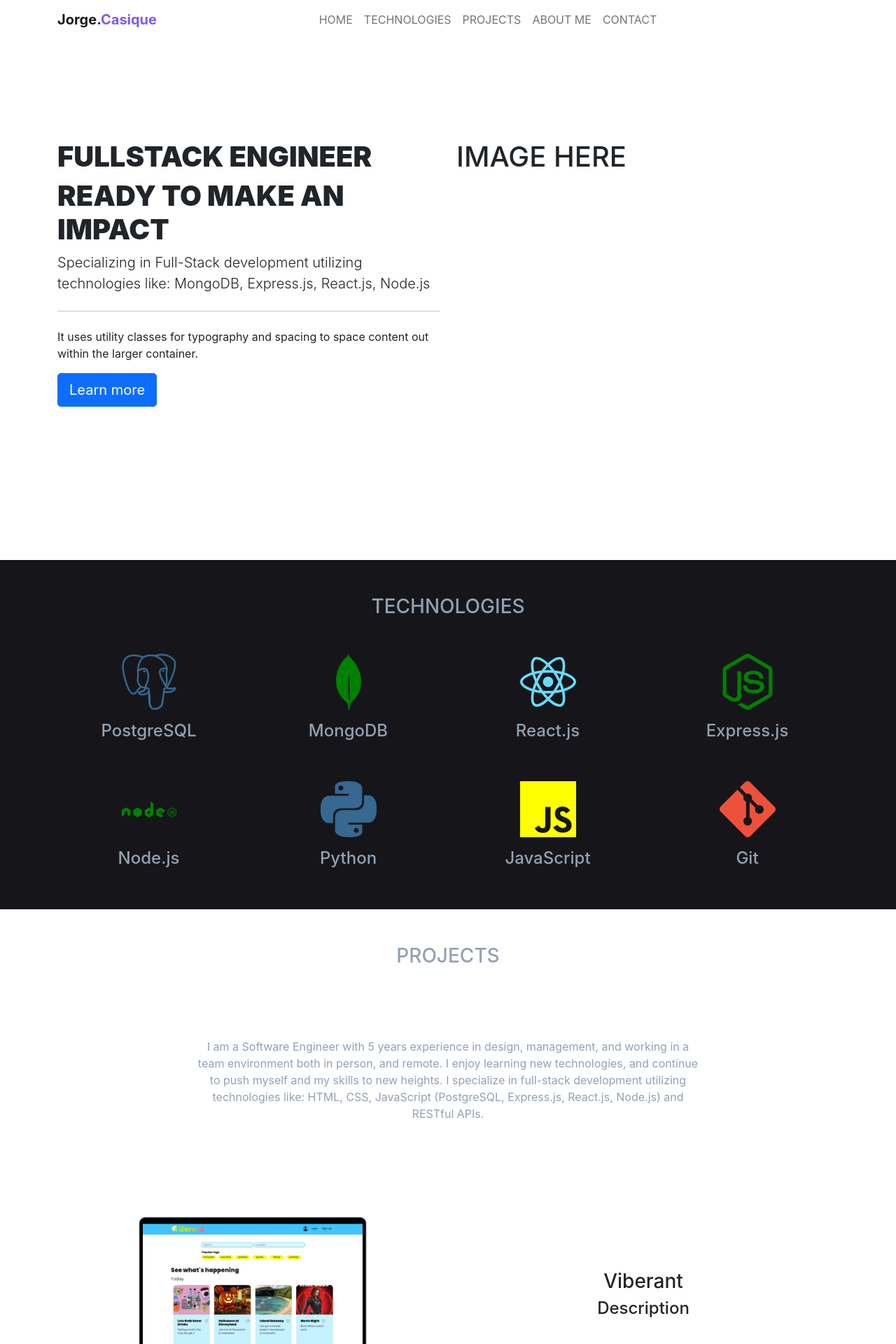
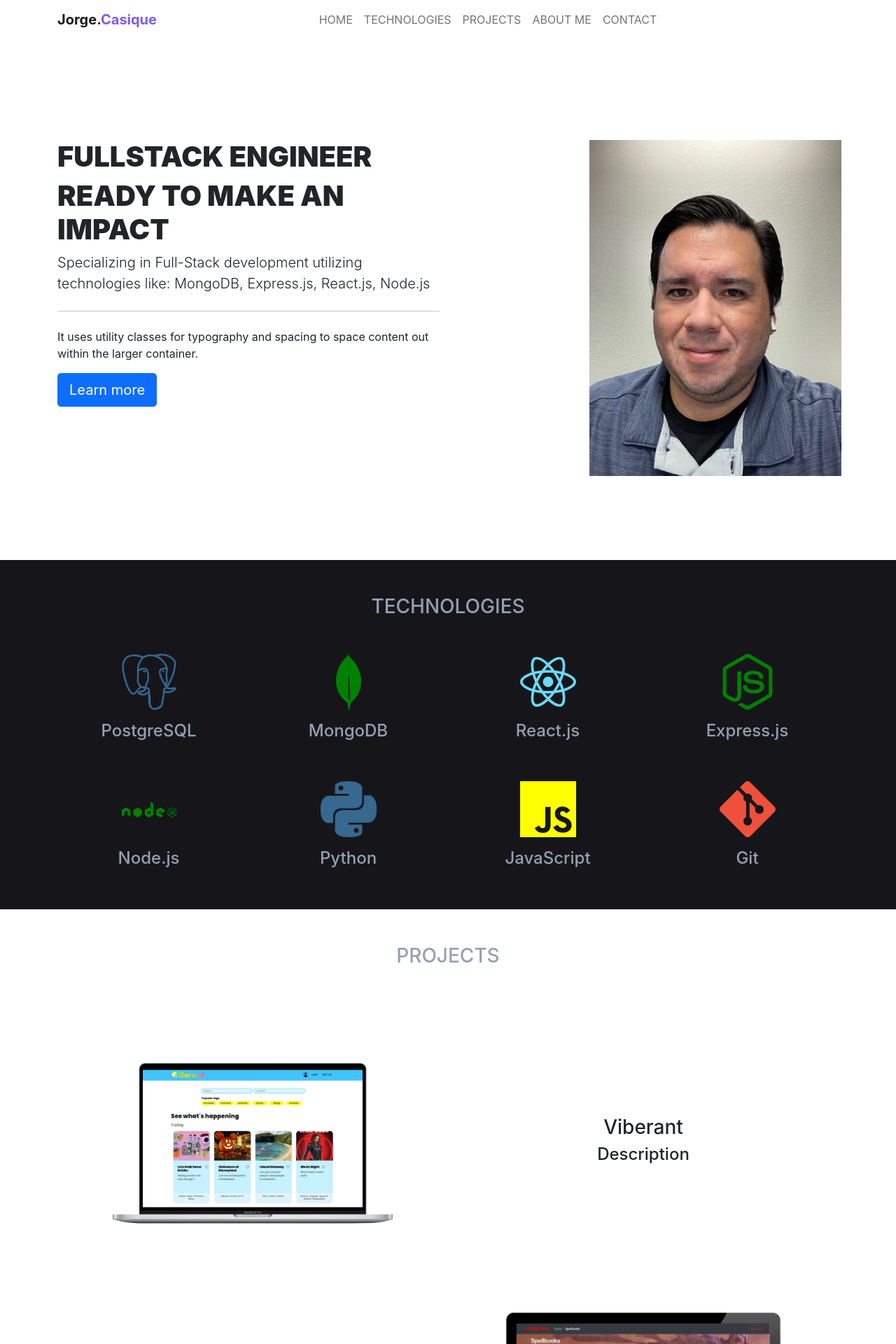
Before and after one commit to Consecratio/portfolio, a React (Create React App) app: page / in a window 1280 px wide. Shown: the top 1920 px of the page at 70% size. Built offline with nearby package versions, Linux system fonts and the light colour scheme.

Commit message:
added ids for links

```diff
--- a/src/components/Jumbotron.jsx
+++ b/src/components/Jumbotron.jsx
@@ -1,8 +1,9 @@
 import { Row, Col } from "react-bootstrap"
+import myPhoto from '../img/me.jpeg'
 
 const Jumbotron = () => {
     return (
-        <div className="jumbotron" style={{ height: "75vh", marginTop: "25vh" }}>
+        <div id="home" className="jumbotron" style={{ height: "75vh", marginTop: "25vh" }}>
             <Row xs={1} md={1} lg={2}>
                 <Col>
                     <h1 className="display-6" style={{ fontWeight: "900" }}>FULLSTACK ENGINEER</h1>
@@ -12,8 +13,8 @@ const Jumbotron = () => {
                     <p>It uses utility classes for typography and spacing to space content out within the larger container.</p>
                     <a className="btn btn-primary btn-lg" href="#home">Learn more</a>
                 </Col>
-                <Col>
-                    <h1>IMAGE HERE</h1>
+                <Col lg={{ span: 3, offset: 2}}>
+                    <img src={myPhoto} alt="Jorge Casique" style={{ height: "60vh" }} />
                 </Col>
             </Row>
         </div>
--- a/src/components/Navigation.jsx
+++ b/src/components/Navigation.jsx
@@ -11,9 +11,9 @@ const Navigation = () => {
                     <Nav
                     className="mr-auto my-2 my-lg-0"
                     >
-                        <Nav.Link href="#action1">HOME</Nav.Link>
-                        <Nav.Link href="#action2">TECHNOLOGIES</Nav.Link>
-                        <Nav.Link href="#action3">PROJECTS</Nav.Link>
+                        <Nav.Link href="#home">HOME</Nav.Link>
+                        <Nav.Link href="#technologies">TECHNOLOGIES</Nav.Link>
+                        <Nav.Link href="#projects">PROJECTS</Nav.Link>
                         <Nav.Link href="#action4">ABOUT ME</Nav.Link>
                         <Nav.Link href="#action5">CONTACT</Nav.Link>
                     </Nav>
--- a/src/components/Projects.jsx
+++ b/src/components/Projects.jsx
@@ -5,16 +5,9 @@ import chatApp from '../img/chat_app.png'
 
 const Projects = () => {
     return (
-        <div className="container">
+        <div id="projects" className="container">
             <Row className="text-center" style={{ color: "#94A1B2" }}>
                 <h3 style={{ margin: "50px 0" }}>PROJECTS</h3>
-            </Row>
-            <Row className="text-center" style={{ color: "#94A1B2" }}>
-                <Col lg={8} className="offset-lg-2">
-                    <p style={{ margin: "50px 0" }}>
-                        {"I am a Software Engineer with 5 years experience in design, management, and working in a team environment both in person, and remote. I enjoy learning new technologies, and continue to push myself and my skills to new heights. I specialize in full-stack development utilizing technologies like: HTML, CSS, JavaScript (PostgreSQL, Express.js, React.js, Node.js) and RESTful APIs."}
-                    </p>
-                </Col>
             </Row>
             <Row lg={2} className="align-items-center" >
                 <Col>
--- a/src/components/Technologies.jsx
+++ b/src/components/Technologies.jsx
@@ -4,7 +4,7 @@ import { DiNodejs } from 'react-icons/di'
 
 const Technologies = () => {
     return (
-        <div style={{ backgroundColor: "#16161A" }}>
+        <div id="technologies" style={{ backgroundColor: "#16161A" }}>
             <div className="container">
                 <Row className="text-center" style={{ color: "#94A1B2" }}>
                     <h3 style={{ margin: "50px 0" }}>TECHNOLOGIES</h3>
```
